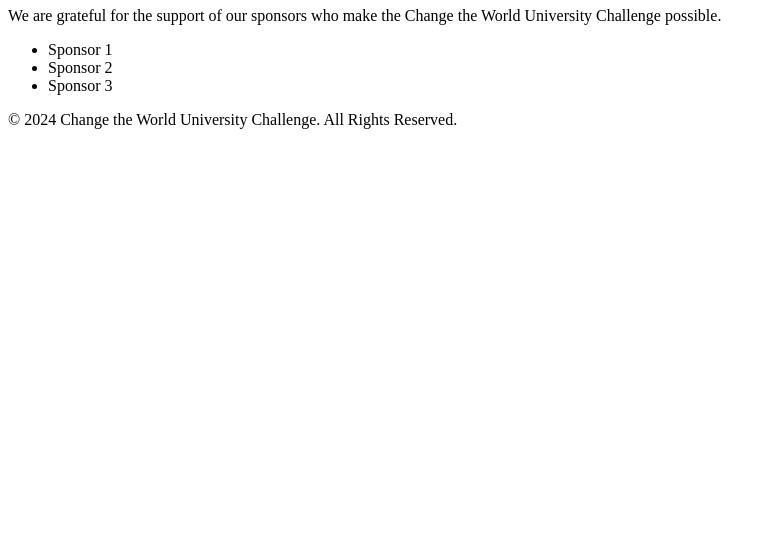
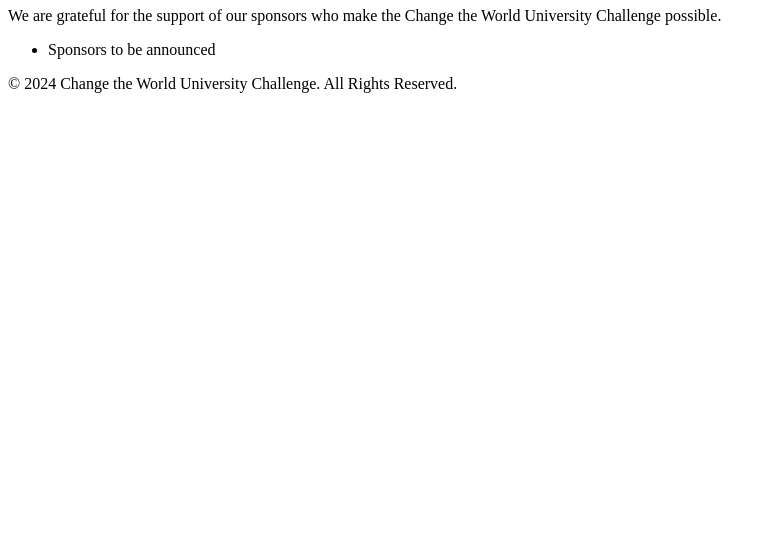
Before and after one commit to mssci2024/changetheworldchallenge, a plain HTML site: page sponsors.html in a window 1280 px wide. Shown: the part 250-800 px from the top of the page, without its empty margins (0-776 px from the left). Drawn offline with Linux system fonts and the light colour scheme.

Commit message:
Update sponsors.html

```diff
--- a/sponsors.html
+++ b/sponsors.html
@@ -28,9 +28,7 @@
     <p>We are grateful for the support of our sponsors who make the Change the World University Challenge possible.</p>
 
     <ul>
-        <li>Sponsor 1</li>
-        <li>Sponsor 2</li>
-        <li>Sponsor 3</li>
+        <li>Sponsors to be announced</li>
         <!-- Add more sponsors as they are found -->
     </ul>
 
```
